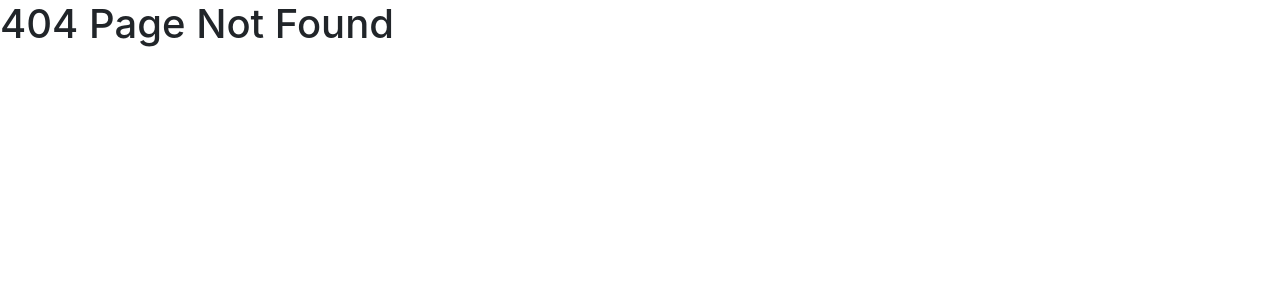
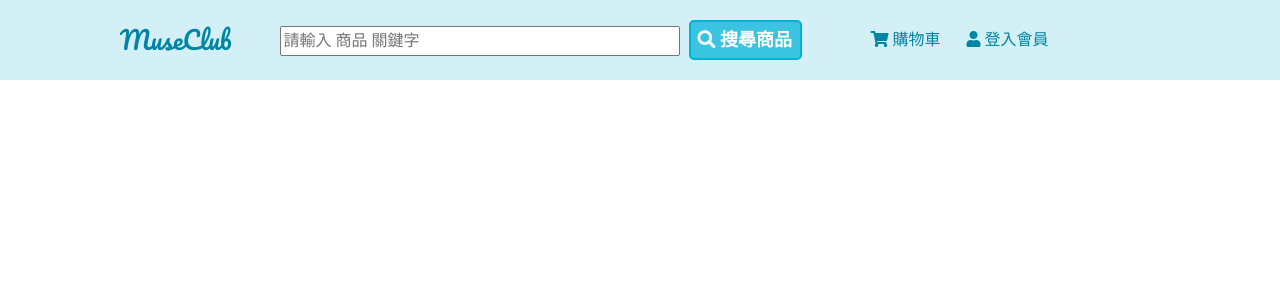
Before and after one commit to tzuyi0817/ac_s4_final_project_ecweb_vue, a Vue app: page /#/signin in a window 1280 px wide. Before the commit this address had no page. Shown: the top 300 px of the page. Built offline with nearby package versions, Linux system fonts and the light colour scheme.

Commit message:
change navbar css and install awesome

```diff
--- a/public/index.html
+++ b/public/index.html
@@ -1,5 +1,6 @@
 <!DOCTYPE html>
 <html lang="en">
+
 <head>
   <meta charset="utf-8">
   <meta http-equiv="X-UA-Compatible" content="IE=edge">
@@ -7,11 +8,14 @@
   <link rel="icon" href="<%= BASE_URL %>favicon.ico">
   <title>ac_s4_final_project_ecweb_vue</title>
 </head>
+
 <body>
   <noscript>
-      <strong>We're sorry but ac_s4_final_project_ecweb_vue doesn't work properly without JavaScript enabled. Please enable it to continue.</strong>
+    <strong>We're sorry but ac_s4_final_project_ecweb_vue doesn't work properly without JavaScript enabled. Please
+      enable it to continue.</strong>
   </noscript>
   <div id="app"></div>
   <!-- built files will be auto injected -->
 </body>
+
 </html>
--- a/src/App.vue
+++ b/src/App.vue
@@ -1,5 +1,6 @@
 <template>
   <div id="ec-web">
+    <Navbar />
     <router-view />
   </div>
 </template>
@@ -7,7 +8,12 @@
 <script>
 import "bootstrap";
 import "bootstrap/dist/css/bootstrap.min.css";
+import Navbar from './components/Navbar';
+
 export default {
-  name: "App"
+  name: "App",
+  components: {
+    Navbar
+  }
 };
 </script>
--- /dev/null
+++ b/src/components/Navbar.vue
@@ -0,0 +1,110 @@
+<template>
+  <nav class="navbar navbar-expand-lg fixed-top navbar-light">
+    <router-link class="navbar-title mr-5" to="/">MuseClub</router-link>
+
+    <!-- 搜尋  -->
+    <form action="/ESHOP/search">
+      <input class="searchKeyword mr-1" type="text" name="keyword" value placeholder="請輸入 商品 關鍵字" />
+      <button class="searchBtn mr-5" type="submit">
+        <span class="fa fa-search ml-1">&nbsp;搜尋商品&nbsp;</span>
+      </button>
+    </form>
+
+    <!-- cart -->
+    <div class="cartIcon ml-2">
+      <router-link to="/cart" class="nav-logo btn">
+        <i class="fa fa-shopping-cart" aria-hidden="true"></i>
+        購物車
+        <span
+          v-if="localcartItem"
+          class="bg-danger text-white rounded-circle h-5 p-1"
+        >{{localcartItem}}</span>
+      </router-link>
+    </div>
+
+    <!-- profile -->
+    <div class="user" v-if="isAuthenticated">
+      <router-link to class="nav-logo btn">
+        <img class="navAvatar" :src="currentUser.image" /> 我的帳號
+      </router-link>
+    </div>
+    <div class="login" v-else>
+      <router-link to="/users/logIn?redirect=/" class="nav-logo btn">
+        <i class="fas fa-user"></i> 登入會員
+      </router-link>
+    </div>
+
+    <!-- admin -->
+    <div class="admin" v-if="isRole">
+      <router-link href="/admin/index" class="nav-logo btn">
+        <i class="fas fa-tasks"></i>
+        後台管理
+      </router-link>
+    </div>
+
+    <!-- logout -->
+    <div class="logout" v-if="isAuthenticated">
+      <router-link to="/users/logOut">
+        <button class="btn btn-outline-success my-2 my-sm-0">登出</button>
+      </router-link>
+    </div>
+  </nav>
+</template>
+
+<script>
+export default {
+  name: "Navbar"
+};
+</script>
+
+<style scoped>
+@import url("https://fonts.googleapis.com/css?family=Pacifico&display=swap");
+
+.navbar {
+  font-family: "DFKai-sb";
+}
+
+.navbar {
+  background-color: #d2f0f5;
+  padding: 20px;
+}
+
+.navbar-title {
+  font-family: "Pacifico", cursive;
+  color: #0085a5;
+  margin-left: 100px;
+  font-size: 25px;
+}
+
+.navAvatar {
+  width: 23px;
+  border-radius: 50%;
+}
+
+.nav-logo {
+  color: #0085a5;
+}
+
+.searchBtn {
+  border-color: #00b2da;
+  margin: 0 5px;
+  background-color: #3ac4e2;
+  color: white;
+  font-size: 18px;
+  border-radius: 5px;
+  line-height: 30px;
+  border-width: 2px;
+  border-style: solid;
+  cursor: pointer;
+  padding: 3px;
+}
+
+.searchKeyword {
+  width: 400px;
+}
+
+.nav-logo:hover {
+  background-color: #3ac4e2;
+  color: white;
+}
+</style>
--- a/src/main.js
+++ b/src/main.js
@@ -2,6 +2,7 @@ import Vue from 'vue'
 import App from './App.vue'
 import router from './router'
 import store from './store'
+import '@fortawesome/fontawesome-free/css/all.css'
 
 Vue.config.productionTip = false
 
--- a/src/router.js
+++ b/src/router.js
@@ -1,11 +1,22 @@
 import Vue from 'vue'
 import Router from 'vue-router'
 import NotFound from './views/NotFound.vue'
+import SignIn from './views/SignIn.vue'
 
 Vue.use(Router)
 
 export default new Router({
   routes: [
+    {
+      path: '/',
+      name: 'root',
+      redirect: '/index'
+    },
+    {
+      path: '/signin',
+      name: 'sign-in',
+      component: SignIn
+    },
     {
       path: '*',
       name: 'not-found',
--- a/src/utils/helper.js
+++ b/src/utils/helper.js
@@ -1,7 +1,7 @@
 import axios from 'axios'
 import Swal from 'sweetalert2'
 
-const baseURL = ''
+const baseURL = 'https://young-sands-92356.herokuapp.com/api'
 
 export const apiHelper = axios.create({ baseURL })
 
--- /dev/null
+++ b/src/views/SignIn.vue
@@ -0,0 +1,9 @@
+<template>
+  <h1>SignIn Page</h1>
+</template>
+
+<script>
+export default {
+  name: "SignIn"
+};
+</script>
--- /dev/null
+++ b/vue.config.js
@@ -0,0 +1,5 @@
+module.exports = {
+  publicPath: process.env.NODE_ENV === 'production'
+    ? '/ac_s4_final_project_ecweb_vue/'
+    : '/'
+}
```
Also changed, not shown: package.json (+7 -0 lines), 2 other files (tests, documents, lock files or other folders). Lines whose indentation alone changed are shown as unchanged.
